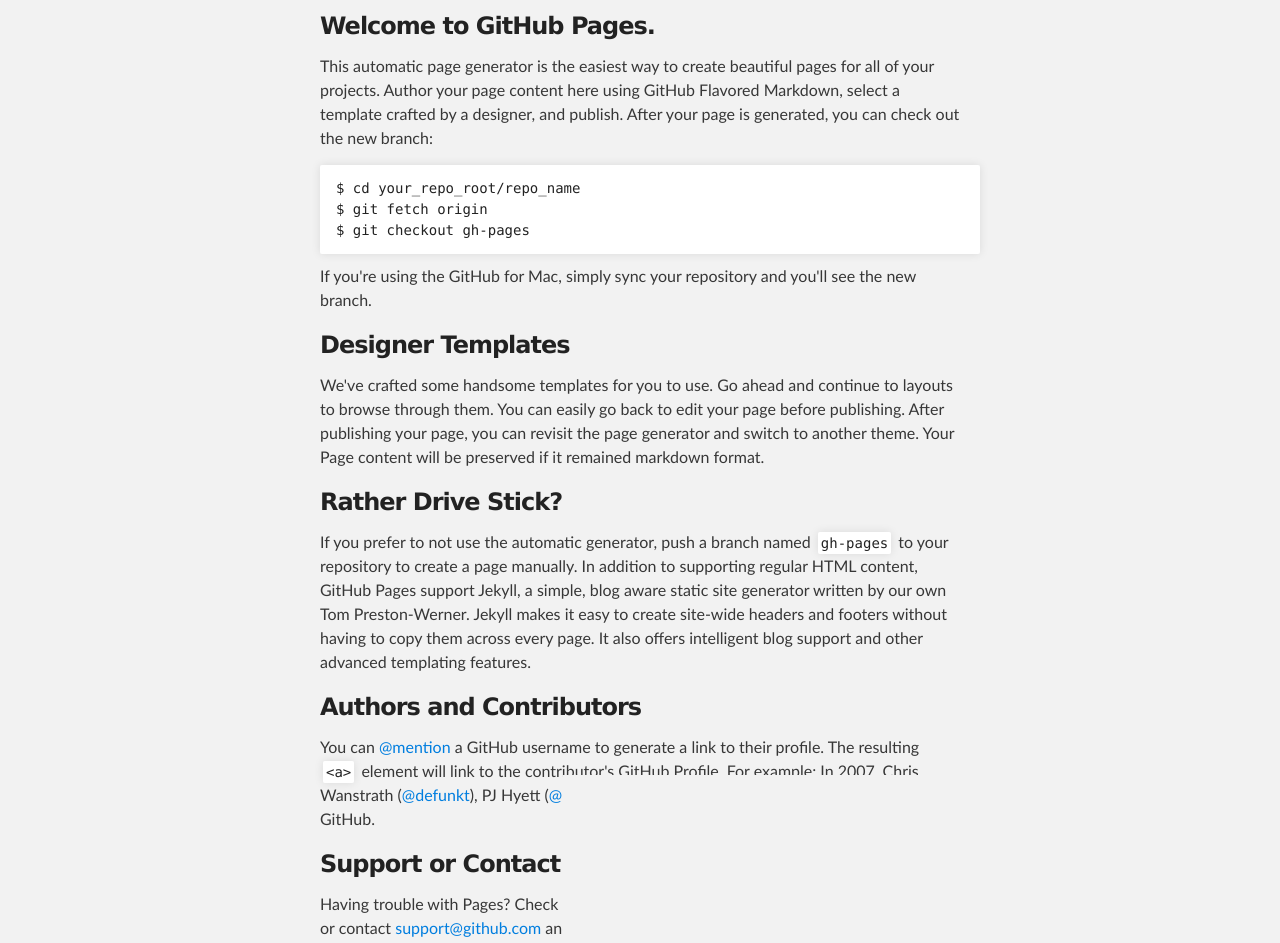
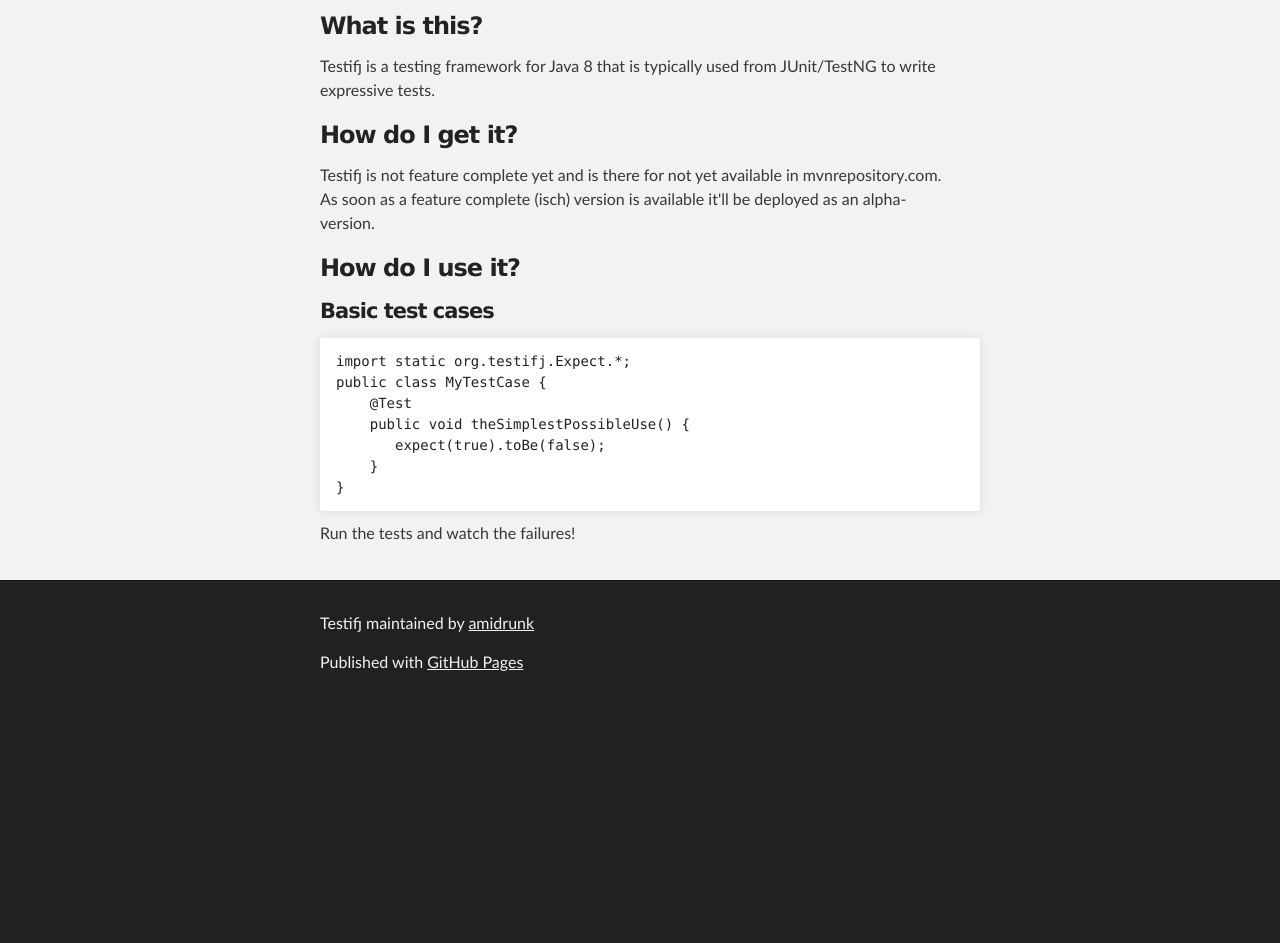
Before and after one commit to amidrunk/testifj, a plain HTML site: page index.html in a window 1280 px wide. Shown: the part 252-1195 px from the top of the page. After the commit the page ends 961 px from the top, so only its background shows below. Drawn offline with Linux system fonts and the light colour scheme.

```diff
--- a/index.html
+++ b/index.html
@@ -32,36 +32,31 @@
     <div id="main_content_wrap" class="outer">
       <section id="main_content" class="inner">
         <h3>
-<a name="welcome-to-github-pages" class="anchor" href="#welcome-to-github-pages"><span class="octicon octicon-link"></span></a>Welcome to GitHub Pages.</h3>
+<a name="what-is-this" class="anchor" href="#what-is-this"><span class="octicon octicon-link"></span></a>What is this?</h3>
 
-<p>This automatic page generator is the easiest way to create beautiful pages for all of your projects. Author your page content here using GitHub Flavored Markdown, select a template crafted by a designer, and publish. After your page is generated, you can check out the new branch:</p>
+<p>Testifj is a testing framework for Java 8 that is typically used from JUnit/TestNG to write expressive tests.</p>
 
-<pre><code>$ cd your_repo_root/repo_name
-$ git fetch origin
-$ git checkout gh-pages
+<h3>
+<a name="how-do-i-get-it" class="anchor" href="#how-do-i-get-it"><span class="octicon octicon-link"></span></a>How do I get it?</h3>
+
+<p>Testifj is not feature complete yet and is there for not yet available in mvnrepository.com. As soon as a feature complete (isch) version is available it'll be deployed as an alpha-version.</p>
+
+<h3>
+<a name="how-do-i-use-it" class="anchor" href="#how-do-i-use-it"><span class="octicon octicon-link"></span></a>How do I use it?</h3>
+
+<h4>
+<a name="basic-test-cases" class="anchor" href="#basic-test-cases"><span class="octicon octicon-link"></span></a>Basic test cases</h4>
+
+<pre><code>import static org.testifj.Expect.*;
+public class MyTestCase {
+    @Test
+    public void theSimplestPossibleUse() {
+       expect(true).toBe(false);
+    }
+}
 </code></pre>
 
-<p>If you're using the GitHub for Mac, simply sync your repository and you'll see the new branch.</p>
-
-<h3>
-<a name="designer-templates" class="anchor" href="#designer-templates"><span class="octicon octicon-link"></span></a>Designer Templates</h3>
-
-<p>We've crafted some handsome templates for you to use. Go ahead and continue to layouts to browse through them. You can easily go back to edit your page before publishing. After publishing your page, you can revisit the page generator and switch to another theme. Your Page content will be preserved if it remained markdown format.</p>
-
-<h3>
-<a name="rather-drive-stick" class="anchor" href="#rather-drive-stick"><span class="octicon octicon-link"></span></a>Rather Drive Stick?</h3>
-
-<p>If you prefer to not use the automatic generator, push a branch named <code>gh-pages</code> to your repository to create a page manually. In addition to supporting regular HTML content, GitHub Pages support Jekyll, a simple, blog aware static site generator written by our own Tom Preston-Werner. Jekyll makes it easy to create site-wide headers and footers without having to copy them across every page. It also offers intelligent blog support and other advanced templating features.</p>
-
-<h3>
-<a name="authors-and-contributors" class="anchor" href="#authors-and-contributors"><span class="octicon octicon-link"></span></a>Authors and Contributors</h3>
-
-<p>You can <a href="https://github.com/blog/821" class="user-mention">@mention</a> a GitHub username to generate a link to their profile. The resulting <code>&lt;a&gt;</code> element will link to the contributor's GitHub Profile. For example: In 2007, Chris Wanstrath (<a href="https://github.com/defunkt" class="user-mention">@defunkt</a>), PJ Hyett (<a href="https://github.com/pjhyett" class="user-mention">@pjhyett</a>), and Tom Preston-Werner (<a href="https://github.com/mojombo" class="user-mention">@mojombo</a>) founded GitHub.</p>
-
-<h3>
-<a name="support-or-contact" class="anchor" href="#support-or-contact"><span class="octicon octicon-link"></span></a>Support or Contact</h3>
-
-<p>Having trouble with Pages? Check out the documentation at <a href="http://help.github.com/pages">http://help.github.com/pages</a> or contact <a href="mailto:support@github.com">support@github.com</a> and we’ll help you sort it out.</p>
+<p>Run the tests and watch the failures!</p>
       </section>
     </div>
 
```
Also changed, not shown: params.json (+1 -1 lines).
